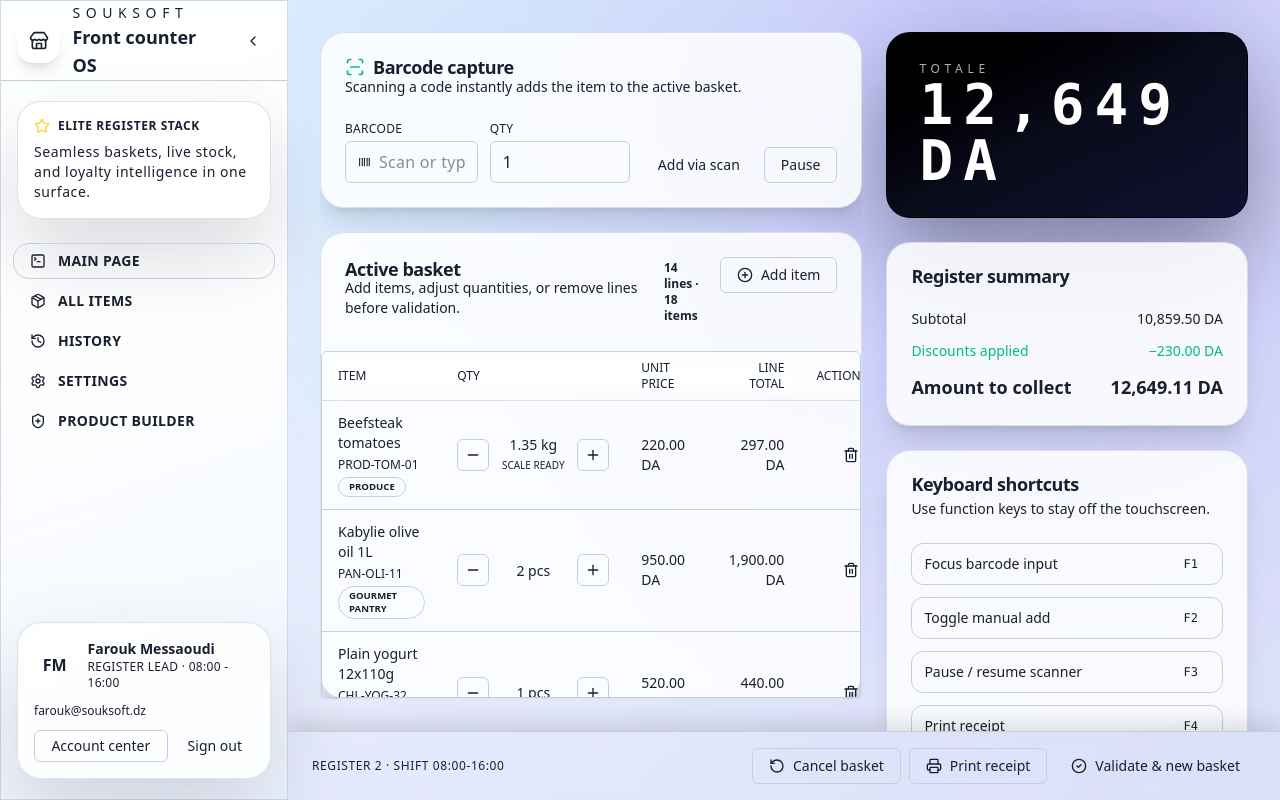
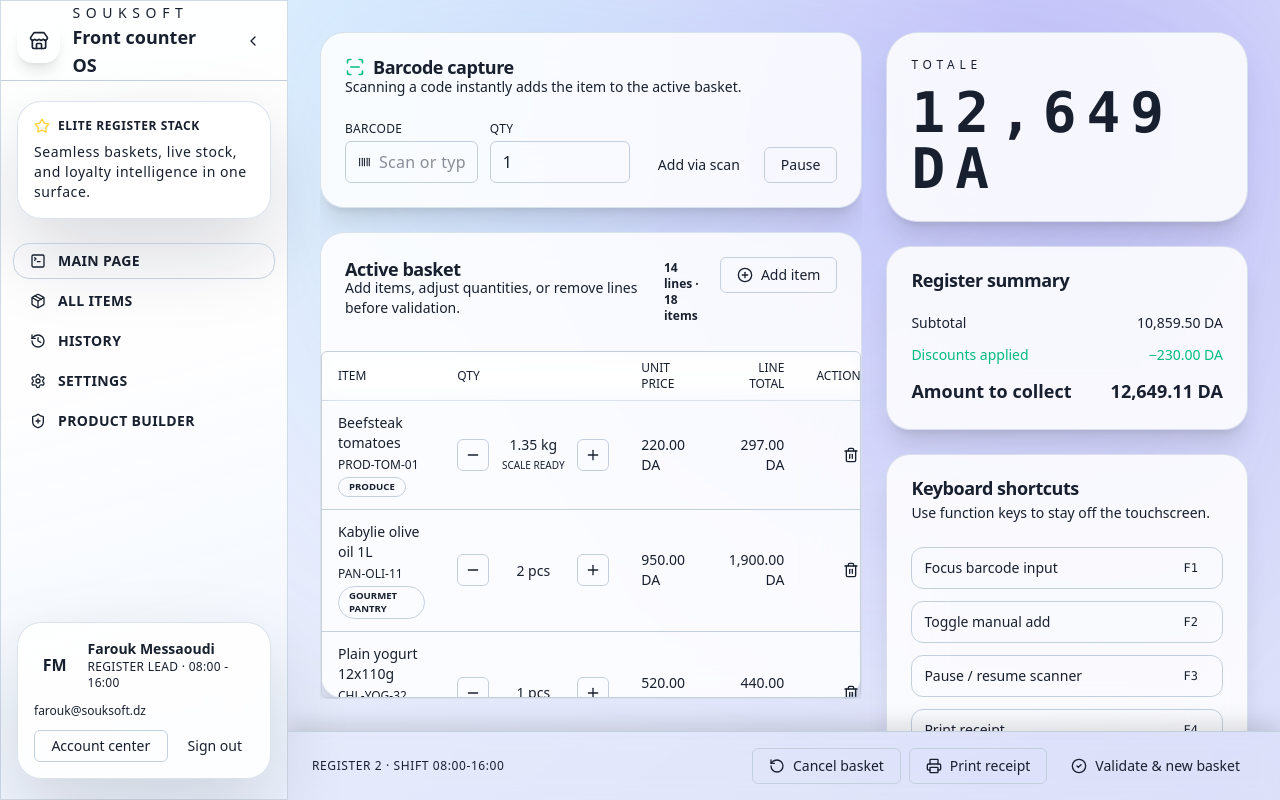
Before and after one commit to faroukchebaiki/SoukSoft, a React (Vite) app: page / in a window 1280 px wide. Built offline with nearby package versions, Linux system fonts and the light colour scheme.

Commit message:
feat: refactor CheckoutSummaryPanel to use Card component for total display and improve discount styling

```diff
--- a/src/components/CheckoutSummaryPanel.tsx
+++ b/src/components/CheckoutSummaryPanel.tsx
@@ -13,14 +13,16 @@ export function CheckoutSummaryPanel({
 }: CheckoutSummaryPanelProps) {
   return (
     <div className="space-y-6">
-      <div className="rounded-3xl border border-black/60 bg-gradient-to-br from-black via-[#0b0d1c] to-[#101030] px-8 py-7 text-white shadow-[0_40px_90px_rgba(0,0,0,0.35)] dark:border-primary/20 dark:from-primary/20 dark:via-[#120a1f] dark:to-[#1b0c2f]">
-        <p className="text-xs uppercase tracking-[0.4em] text-white/70 dark:text-primary/70">
-          Totale
-        </p>
-        <p className="font-mono text-5xl font-semibold tracking-[0.18em] text-white dark:text-primary/90 sm:text-[3.5rem] drop-shadow-[0_6px_25px_rgba(0,0,0,0.45)]">
-          {totalDisplayValue}
-        </p>
-      </div>
+      <Card className="rounded-[2rem]">
+        <CardContent className="space-y-3 p-6">
+          <p className="text-xs uppercase tracking-[0.4em] text-muted-foreground">
+            Totale
+          </p>
+          <p className="font-mono text-5xl font-semibold tracking-[0.18em] text-card-foreground sm:text-[3.5rem]">
+            {totalDisplayValue}
+          </p>
+        </CardContent>
+      </Card>
 
       <Card>
         <CardHeader>
@@ -32,7 +34,7 @@ export function CheckoutSummaryPanel({
             <span>{formatCurrency(totals.subtotal)}</span>
           </div>
           {totals.discounts > 0 ? (
-            <div className="flex items-center justify-between text-emerald-500">
+            <div className="flex items-center justify-between text-emerald-500 dark:text-emerald-400">
               <span>Discounts applied</span>
               <span>−{formatCurrency(totals.discounts)}</span>
             </div>
```
